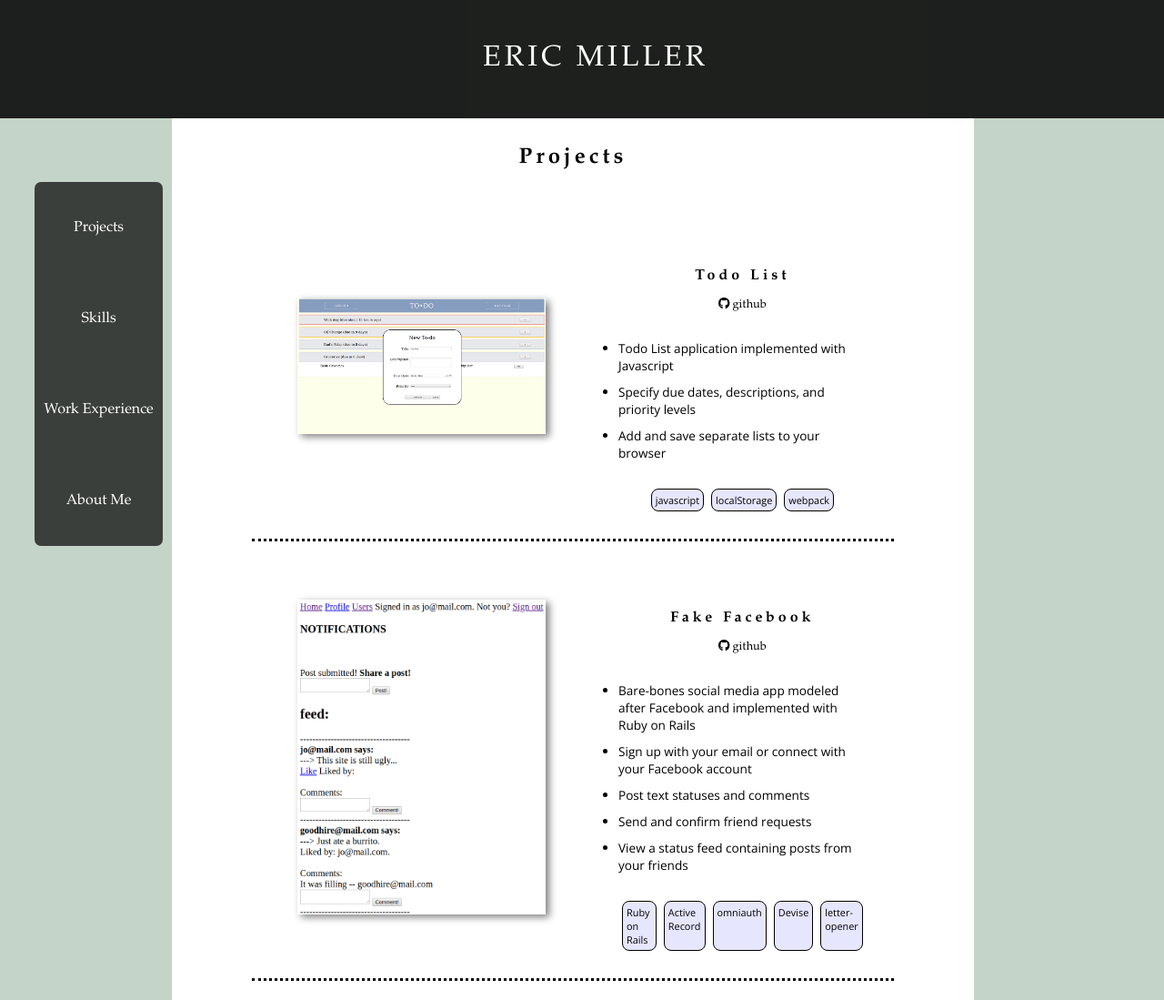
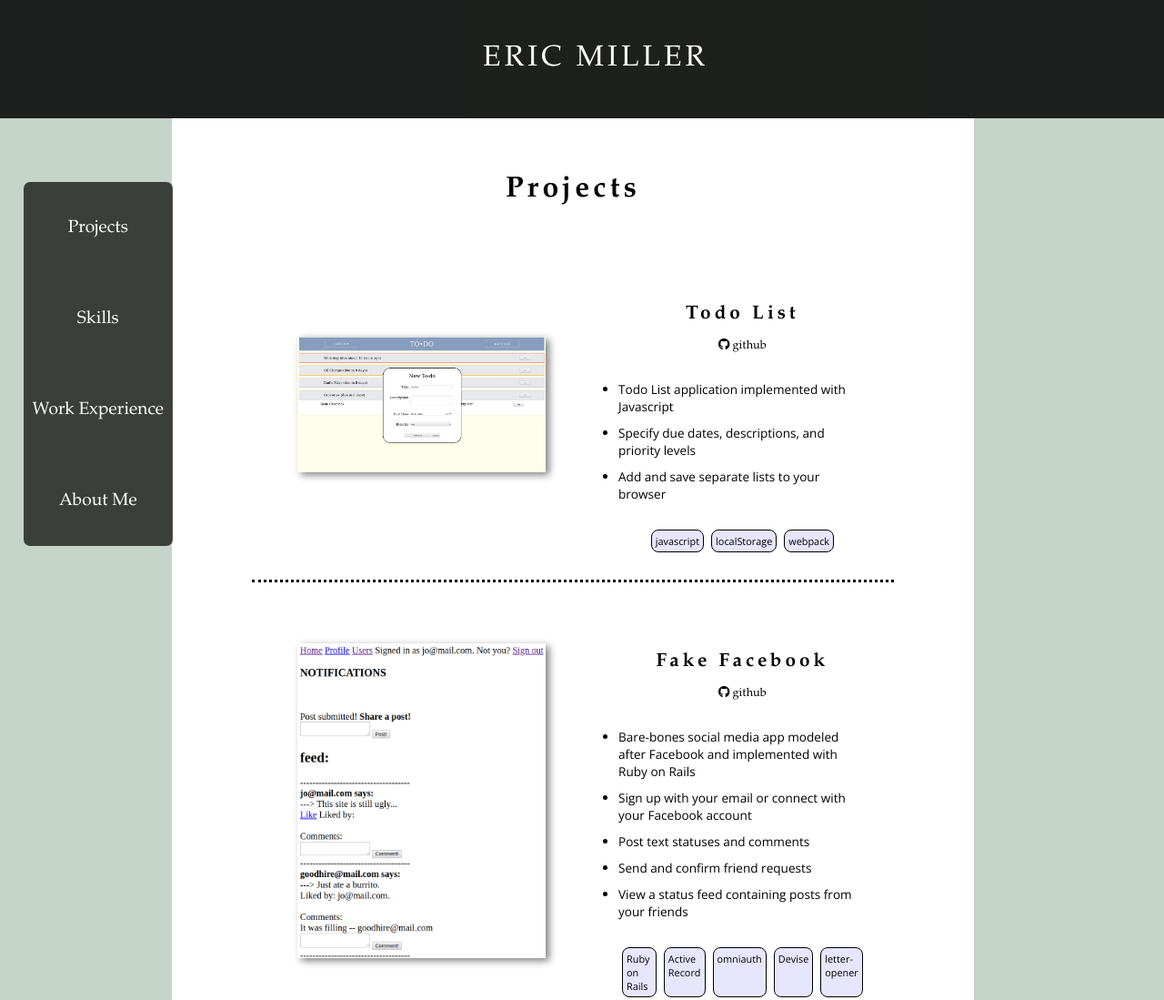
Before and after one commit to ericmailr/resume, a plain HTML site: page index.html in a window 1280 px wide. Shown: the top 1099 px of the page at 91% size. Drawn offline with nearby package versions, Linux system fonts and the light colour scheme.

Commit message:
increase font size

```diff
--- a/styles.css
+++ b/styles.css
@@ -38,7 +38,7 @@ a, a:link, a:visited {
     display: flex;
     justify-content: center;
     margin: 0;
-    padding-bottom: 30px;
+    padding: 30px 0;
     font-weight: bold;
 }
 
@@ -62,14 +62,14 @@ h1 {
 
 h2 {
     font-weight: normal;
-    font-size: 1.5em;
+    font-size: 2em;
 }
-
 
 h3 {
     text-align: center;
     margin: 15px;
     font-weight: bold;
+    font-size: 1.3em;
 }
 
 h3:hover, h4:hover {
@@ -81,7 +81,7 @@ nav ul {
     height: 400px;
     position: fixed;
     top: 25%;
-    left: 3%;
+    left: 2%;
     background-color: rgba(0,0,0,.7);
     border-radius: 7px;
     display: flex;
@@ -96,6 +96,7 @@ nav ul li {
     display: flex;
     justify-content: center;
     align-items: center;
+    font-size: 1.2em;
 }
 
 a {
```
Also changed, not shown: index.html (+1 -1 lines).
